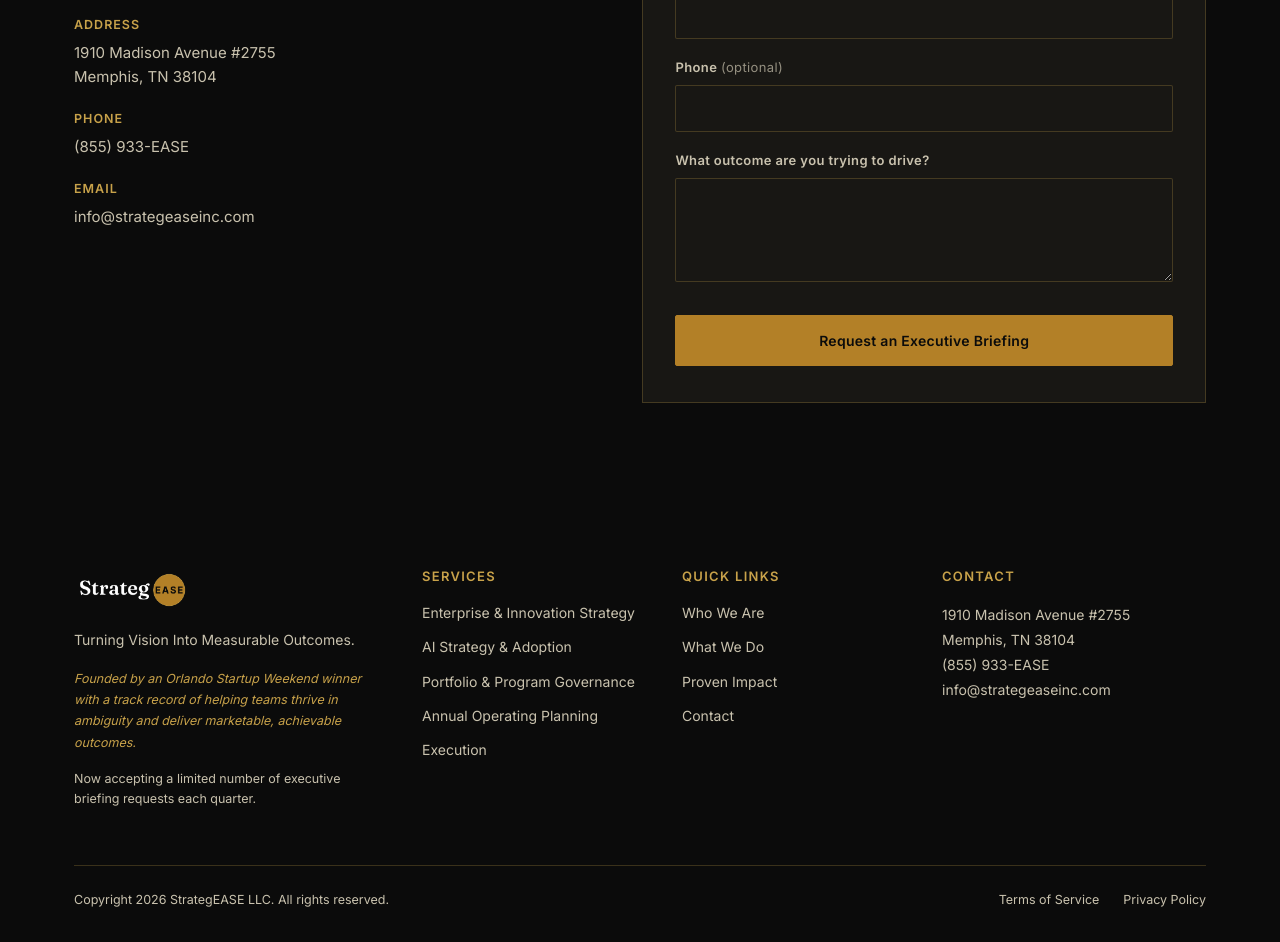
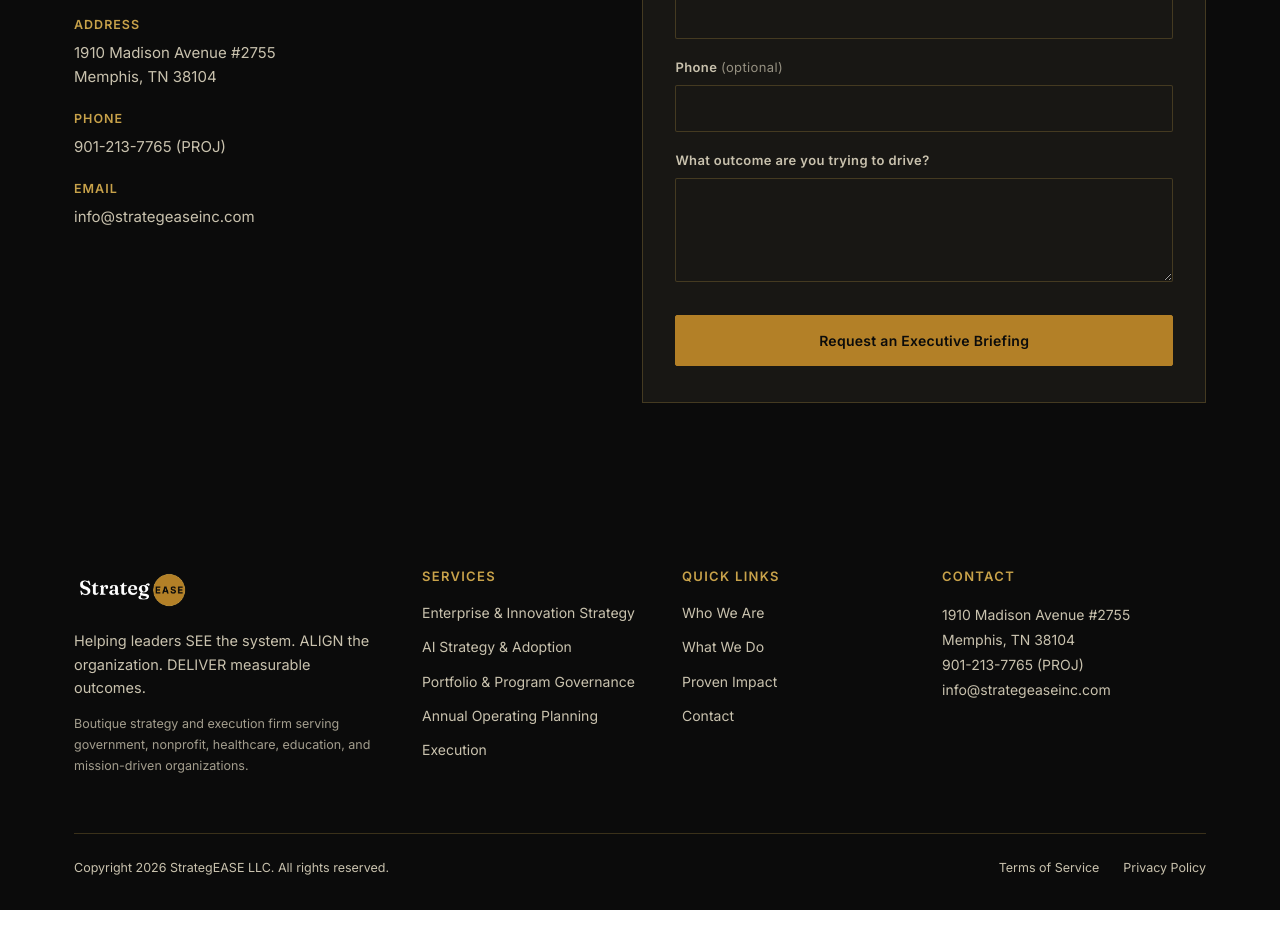
Before and after one commit to jarvisjharris1-dme/strategease, a React (Vite) app: page /contact in a window 1280 px wide. Shown: the part 520-1462 px from the top of the page. After the commit the page ends 1430 px from the top, so only its background shows below. Built offline with nearby package versions, Linux system fonts and the light colour scheme.

Commit message:
Updated COntact Infor

```diff
--- a/src/components/Footer.jsx
+++ b/src/components/Footer.jsx
@@ -16,14 +16,11 @@
         >
           <div>
             <Logo variant="light" height={42} />
-            <p style={{ marginTop: 18, fontSize: 14, maxWidth: 300, color: 'var(--muted-on-ink)' }}>
-              Turning Vision Into Measurable Outcomes.
+            <p style={{ marginTop: 18, fontSize: 14.5, lineHeight: 1.6, maxWidth: 300, color: 'var(--muted-on-ink)' }}>
+              Helping leaders SEE the system. ALIGN the organization. DELIVER measurable outcomes.
             </p>
-            <p style={{ marginTop: 16, fontSize: 12.5, lineHeight: 1.7, maxWidth: 300, color: 'var(--gold-bright)', fontStyle: 'italic' }}>
-              Founded by an Orlando Startup Weekend winner with a track record of helping teams thrive in ambiguity and deliver marketable, achievable outcomes.
-            </p>
-            <p style={{ marginTop: 16, fontSize: 12.5, color: 'var(--muted-on-ink)' }}>
-              Now accepting a limited number of executive briefing requests each quarter.
+            <p style={{ marginTop: 14, fontSize: 12.5, lineHeight: 1.7, maxWidth: 300, color: 'var(--muted-on-ink)', opacity: 0.8 }}>
+              Boutique strategy and execution firm serving government, nonprofit, healthcare, education, and mission-driven organizations.
             </p>
           </div>
 
@@ -59,7 +56,7 @@
             <address style={{ fontStyle: 'normal', fontSize: 14, lineHeight: 1.8 }}>
               1910 Madison Avenue #2755<br />
               Memphis, TN 38104<br />
-              <a href="tel:8559339327">(855) 933-EASE</a><br />
+              <a href="tel:9012137765">901-213-7765 (PROJ)</a><br />
               <a href="mailto:info@strategeaseinc.com">info@strategeaseinc.com</a>
             </address>
           </div>
--- a/src/pages/Contact.jsx
+++ b/src/pages/Contact.jsx
@@ -81,7 +81,7 @@
               </div>
               <div>
                 <p style={{ color: 'var(--gold-bright)', fontSize: 12.5, fontWeight: 600, letterSpacing: '0.08em', textTransform: 'uppercase', marginBottom: 6 }}>Phone</p>
-                <a href="tel:8559339327" style={{ color: 'var(--muted-on-ink)' }}>(855) 933-EASE</a>
+                <a href="tel:9012137765" style={{ color: 'var(--muted-on-ink)' }}>901-213-7765 (PROJ)</a>
               </div>
               <div>
                 <p style={{ color: 'var(--gold-bright)', fontSize: 12.5, fontWeight: 600, letterSpacing: '0.08em', textTransform: 'uppercase', marginBottom: 6 }}>Email</p>
```
